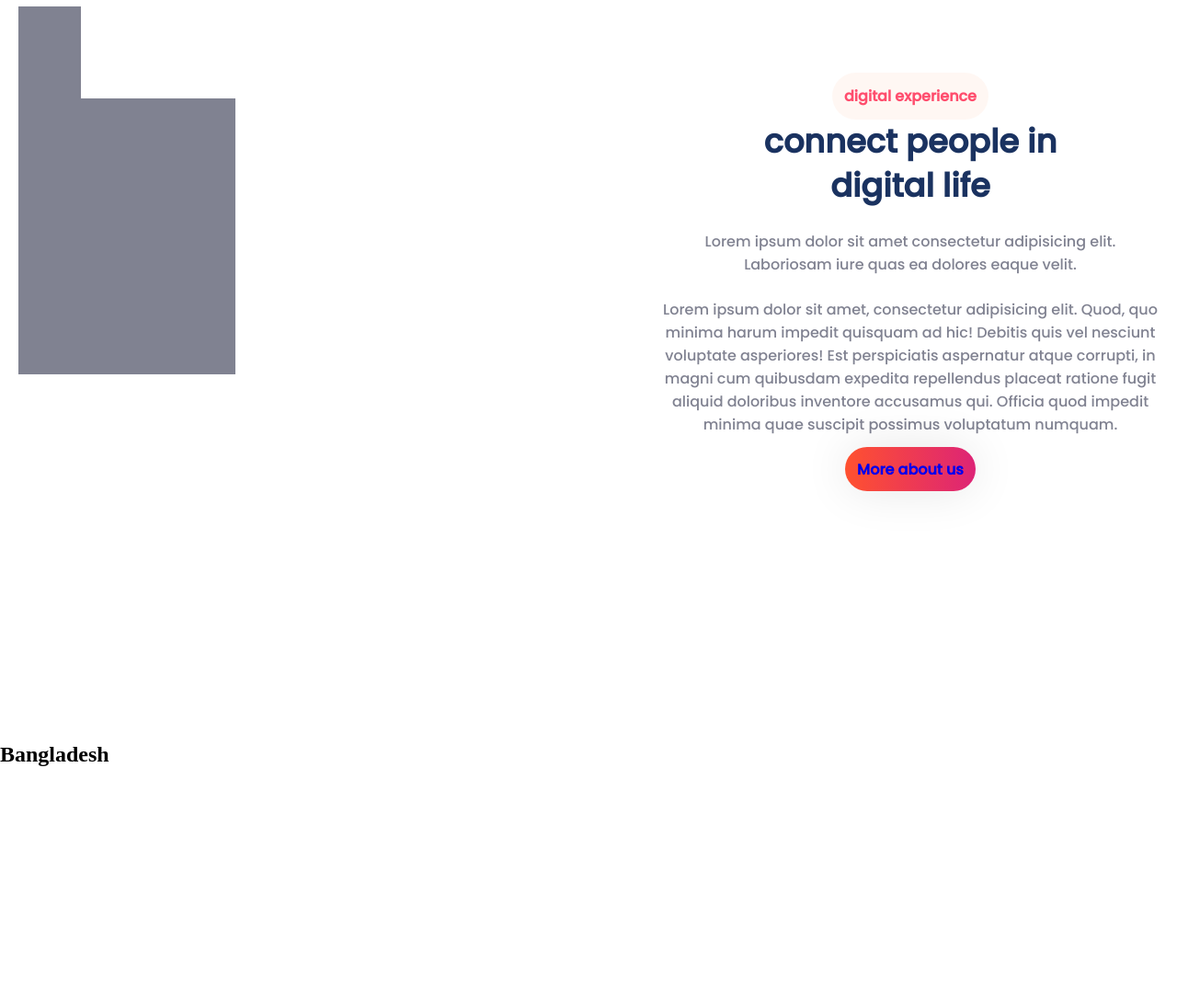
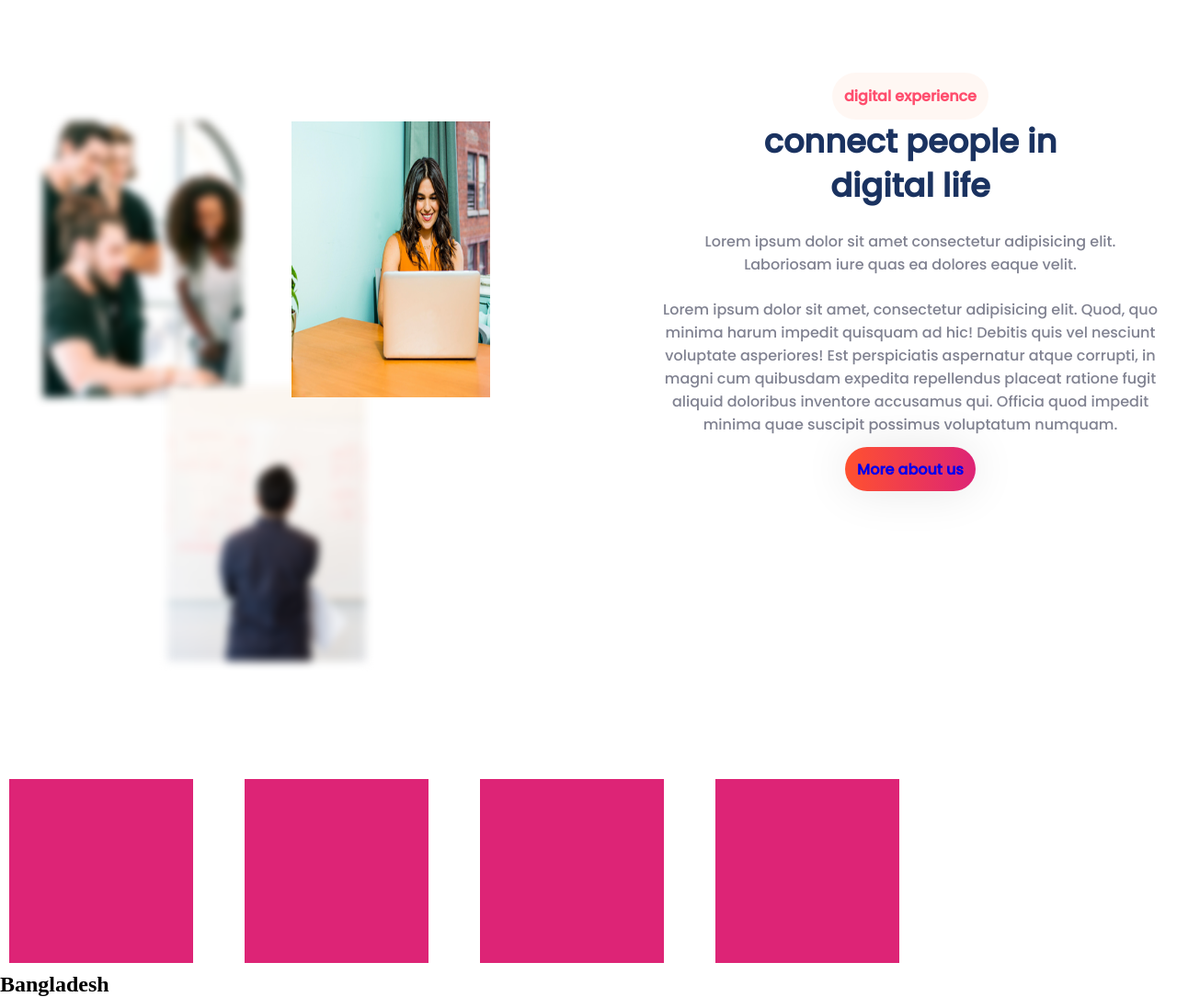
Before and after one commit to Ashrafbd83/Complete-Responsive-CSS, a plain HTML site: page index.html in a window 1280 px wide. Shown: the part 1460-2544 px from the top of the page at 92% size. Before the commit the page ends 2294 px from the top, so only its background shows below. Drawn offline with nearby package versions, Linux system fonts and the light colour scheme.

```diff
--- a/index.html
+++ b/index.html
@@ -125,12 +125,11 @@
 
 <section class="container max-auto life-area">
     <div class="grid cols-1 lg-cols-2 text-center md-text-left">
-        <div class="grid-image">
-            <div class="item-one"></div>
-            <div class="item-two"></div>
-            <div class="item-three"></div>
+        <div class="grid-image py-10">
+            <div class="item-one"><img src="/assets/img1.png"></div>
+            <div class="item-two"><img src="/assets/img2.png"></div>
+            <div class="item-three"><img src="/assets/img3.png"></div>
         </div>
-
          <div class="py-10">
             <span class="d-inline btn btn-primary bg-gradient-peach text-red">digital experience</span>
             <div class="font-poppins">
@@ -149,7 +148,23 @@
         </div>
     </div>
 </section>
+<section class="random_picture">
+    <div class="random_grid ">
+        <div class="col1">
+            <div class="test22"></div>
+        </div>
+        <div class="col1">
+            <div class="test22"></div>
+        </div>
+        <div class="col1">
+            <div class="test22"></div>
+        </div>
+        <div class="col1">
+            <div class="test22"></div>
+        </div>
 
+    </div>
+</section>
 
 <!--@@@@@@@@@@@@@@@@ /Contact Area @@@@@@@@@@@@@@@@@@-->
 <section>
--- a/responsive.css
+++ b/responsive.css
@@ -1,10 +1,18 @@
 /* Media Query  */
+@media(min-width:50px){
 
+   .random_grid .col1{
+    width:100%;
+   }
+}
 
 /* for screen sm(640px;) */
 @media(min-width:640px){
     .sm-text-xl span{
     font-size:3rem;
+   }
+   .random_grid .col1{
+    width:100%;
    }
 }
 /* for screen md(768px;) */
@@ -21,6 +29,20 @@
     .md-text-left{
         padding:left !important;
     }
+    .grid-image{
+        align-items:center;
+        margin:0 auto;
+    }
+    .grid-image img{
+        width:80%;
+        height:300px;
+    }
+    .random_picture{
+        width:50%;
+    }
+    .random_grid .col1{
+        width:50%;
+       }
 }
 /* for screen lg(1024px;) */
 @media(min-width:1024px){
@@ -40,9 +62,17 @@
     .lg-cols-2{
         grid-template-columns:repeat(2,minmax(0,1fr))!important;
     }
+    .life-area .grid{
+        display:flex;
+        object-fit:cover;
+       }
+       .random_grid .col1{
+      width:33%;
+    }
+}
 /*=======================/contact Area=================*/
 
-}
+
 /* for screen xl(1280px;) */
 @media(min-width:1280px){
     #nav .toggle-btn button{
@@ -54,4 +84,10 @@
     #nav .flex-initial ul button{
         display:inline-block !important;
     }
-}
+    .lg-cols-2{
+        grid-template-columns:repeat(2,minmax(0,1fr))!important;
+    }
+    .random_grid .col1{
+        width:25%;
+       }
+    }
--- a/style.css
+++ b/style.css
@@ -285,24 +285,58 @@
 
 .life-area .grid{
     column-gap:10em;
+    display:grid;
+
 }
 .life-area .grid-image{
     display:grid;
-    grid-template-columns:repeat(16,minmax(10px,1fr));
-    grid-template-rows:repeat(8,minmax(100px,1fr));
+    grid-template-columns:repeat(4,minmax(10px,1fr));
+    grid-template-rows:repeat(8,minmax(10px,1fr));
+    width:100%;
+    height:100vh;
+    margin-bottom:30px;
 }
 .grid-image .item-one{
-    background:var(--text-gray);
-    grid-column-start:1;
-    grid-column-end:8;
-    grid-row-start:2;
-    grid-row-end:5;
+    grid-column:1/3;
+    grid-row:1/6;
+    object-fit:cover;
+    background-repeat:no-repeat;
+    filter:blur(5px);
 }
 .grid-image .item-two{
-    background:var(--text-gray);
-    grid:1/4/9/16;
+    grid-column:3/5;
+    grid-row:1/6;
+    object-fit:cover;
+    background-repeat:no-repeat;
+    z-index:99;
 }
 .grid-image .item-three{
-    background:var(--text-gray);
-    grid:5/8/3/10;
+    grid-column:2/4;
+    grid-row:5/9;
+    object-fit:cover;
+    background-repeat:no-repeat;
+    filter:blur(5px);
 }
+
+/* life-area */
+.random_picture{
+    width:80%;
+}
+.random_grid{
+display:flex;
+flex-wrap:wrap;
+columns:repeat(4,1fr);
+justify-content: space-between;
+align-items:center;
+width:100%;
+}
+.test22{
+    max-width:200px;
+    height:200px;
+    background:#dd2476;
+    margin:10px;
+
+}
+.random_grid .col1{
+
+   }
```
Also changed, not shown: 1 other file.
